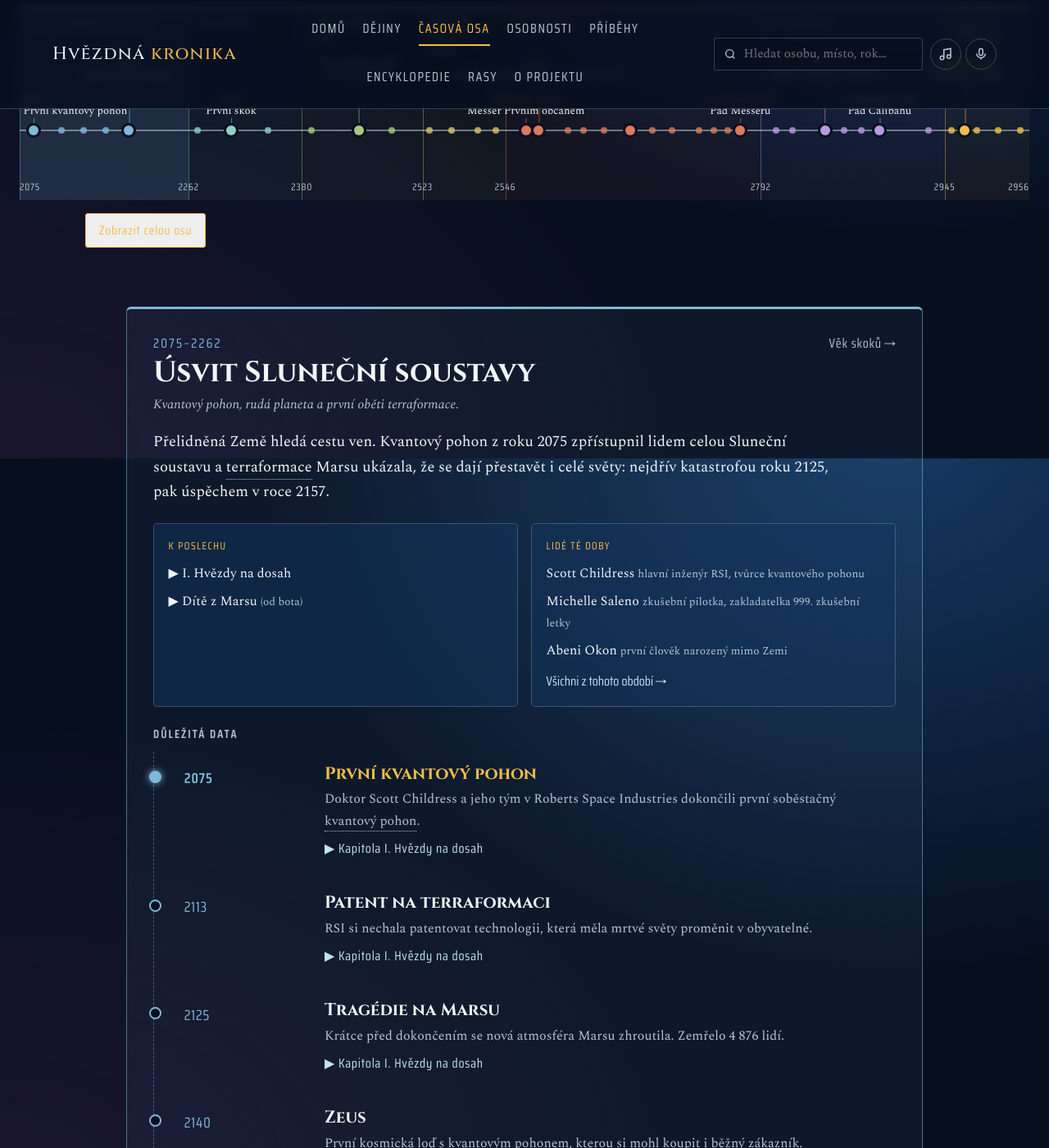
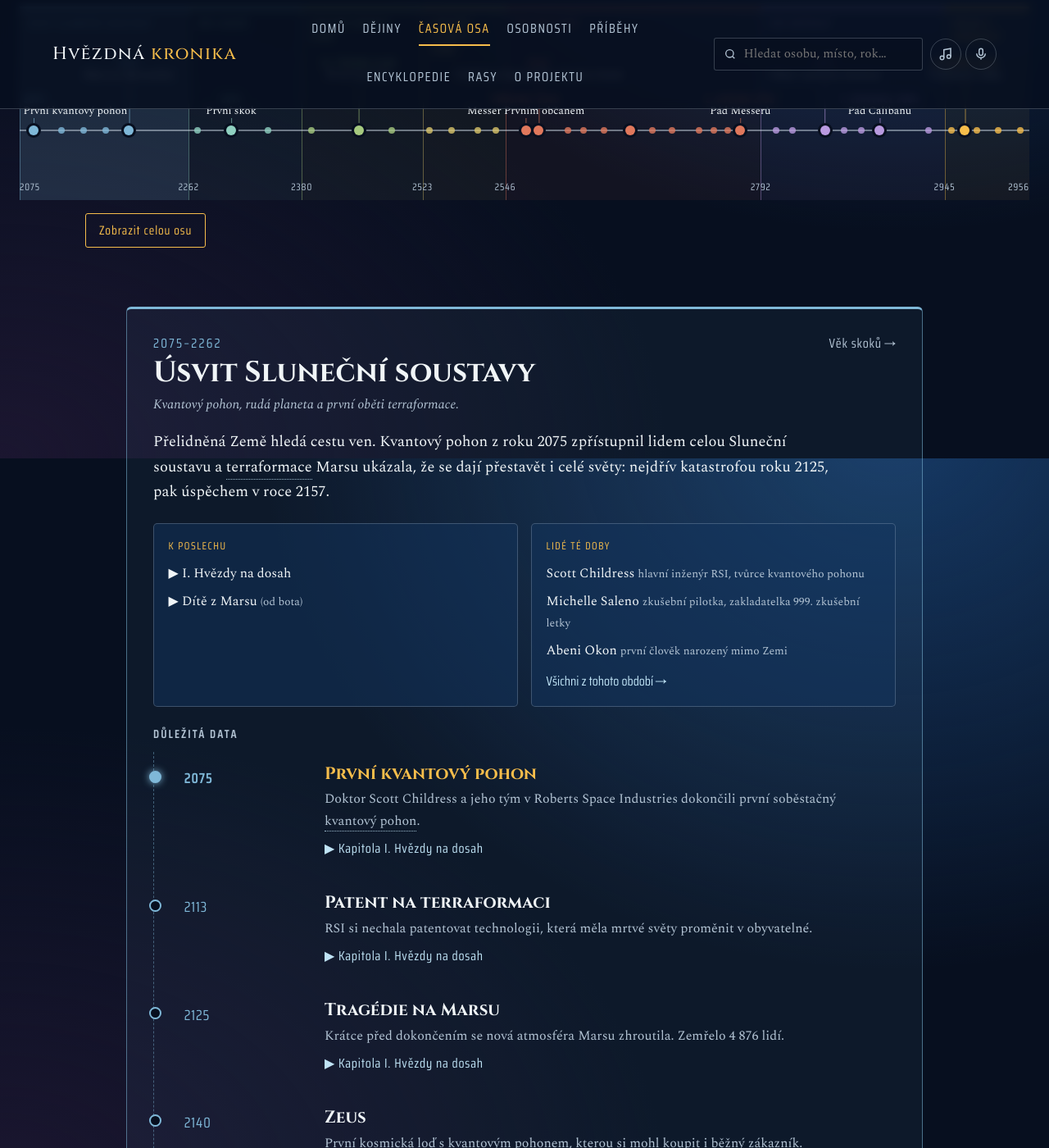
Before and after one commit to dadotik-eng/kronika-vesmiru, a Jekyll site: the page built from casova-osa.html, in a window 1280 px wide and 1400 px high, scrolled down 341 px. Shown: the whole window at 82% size. Built offline with Jekyll 4.4.1, drawn with Linux system fonts in a browser that asks for light colours.

Commit message:
Tlačítka typu button bez světlého pozadí prohlížeče (Zobrazit celou osu aj.)
Co-Authored-By: Claude Opus 5.5 <noreply@anthropic.com>
Claude-Session: https://claude.ai/code/session_019nmCp42rAmbc4M4RKrxxCM

```diff
--- a/assets/css/styl.css
+++ b/assets/css/styl.css
@@ -59,6 +59,7 @@ main { flex: 1; width: 100%; }
   display: inline-block; padding: .9rem 1.6rem; border: 1px solid var(--akcent); color: var(--akcent);
   font-family: var(--label); font-size: 1.2rem; letter-spacing: .06em; text-decoration: none; border-radius: 3px;
 }
+button.tlacitko { background: transparent; cursor: pointer; }
 .tlacitko:hover { background: rgba(246,189,75,.12); color: var(--akcent); }
 .tlacitko.plne { background: var(--akcent); color: #081a33; font-weight: 600; }
 .tlacitko.plne:hover { background: #ffd27a; color: #081a33; }
```
